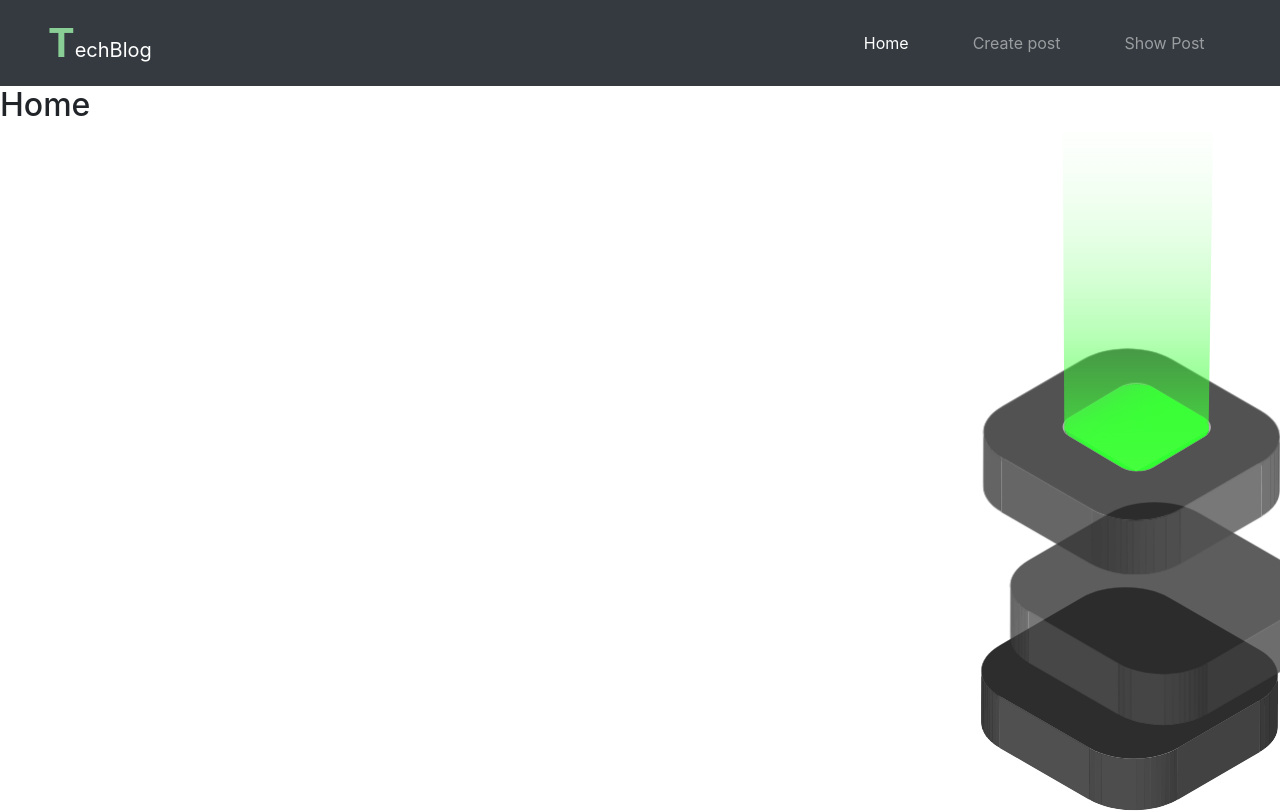
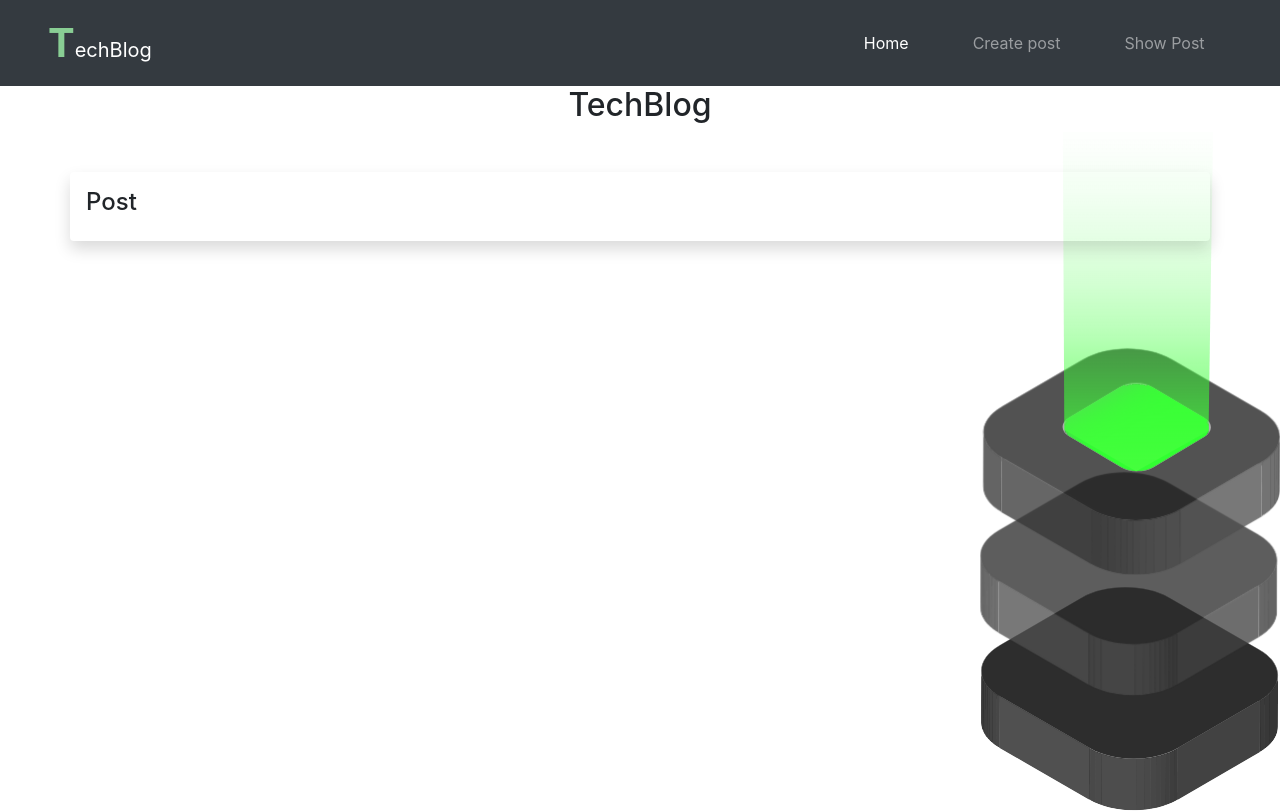
Before and after one commit to hamadagh/Projects, a React (Create React App) app in the folder react-blog/react-blog/: page /Home in a window 1280 px wide. Built offline with nearby package versions, Linux system fonts and the light colour scheme.

Commit message:
adding route para

```diff
--- a/react-blog/react-blog/src/App.css
+++ b/react-blog/react-blog/src/App.css
@@ -80,7 +80,7 @@ svg #Layer_5{
     transform: translateX(0) translateY(0);
   }
   to {
-    transform: translateX(50px) translateY(0);
+    transform: translateX(0) translateY(-50px);
   }
 }
 
--- a/react-blog/react-blog/src/App.js
+++ b/react-blog/react-blog/src/App.js
@@ -5,6 +5,8 @@ import CreatePost from './component/CreatePost';
 import ShowPost from './component/ShowPost';
 import './App.css';
 import {BrowserRouter, Route} from 'react-router-dom';
+import Post from './component/Post';
+
 
 
 class App extends React.Component {
@@ -42,6 +44,7 @@ return prevState.push(newPost);
          <Route path='/Home' component={Home} />
          <Route path='/CreatePost' render={ () => <CreatePost handleStatePost={this.handleStatePost}/>  }  />
          <Route path='/ShowPost' render={ () => <ShowPost props={this.state.post}/>  } />
+         <Route path='/:post_id' component={Post}/>
       </div>
       </BrowserRouter>
 
--- a/react-blog/react-blog/src/component/Home.jsx
+++ b/react-blog/react-blog/src/component/Home.jsx
@@ -6,7 +6,9 @@ export class Home extends Component {
 
         return (
             <div>
-               <h2>Home</h2>
+                <div className='home-header'>
+                    <h2 className='text-center'><span>T</span>echBlog</h2>
+                </div>
                <Isometric />
             </div>
         )
--- /dev/null
+++ b/react-blog/react-blog/src/component/Post.jsx
@@ -0,0 +1,13 @@
+import React, { Component } from 'react'
+
+export class Post extends Component {
+    render() {
+        return (
+            <div className='container mt-5 shadow p-3 mb-5 bg-white rounded'>
+                <h4>Post</h4>
+            </div>
+        )
+    }
+}
+
+export default Post
```
